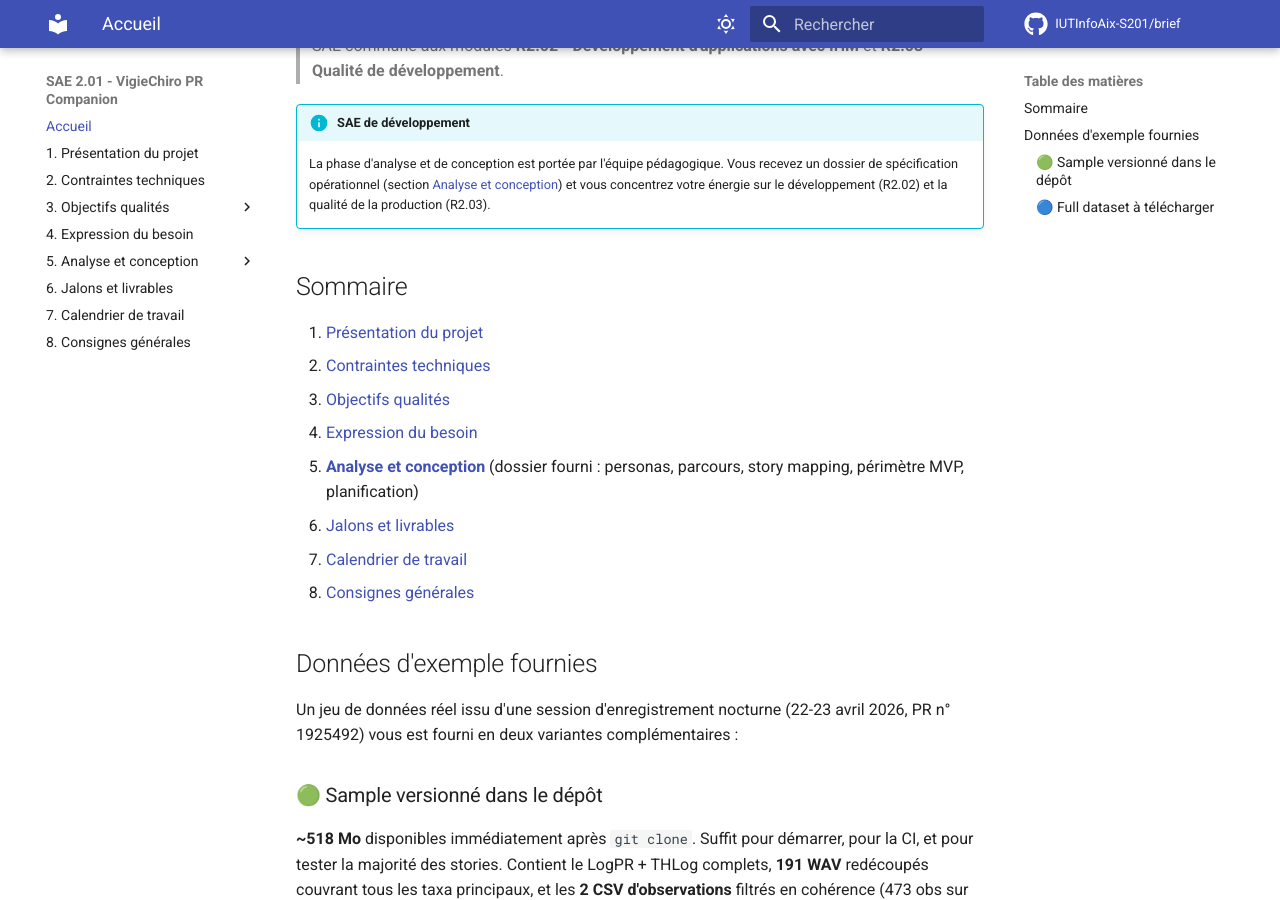
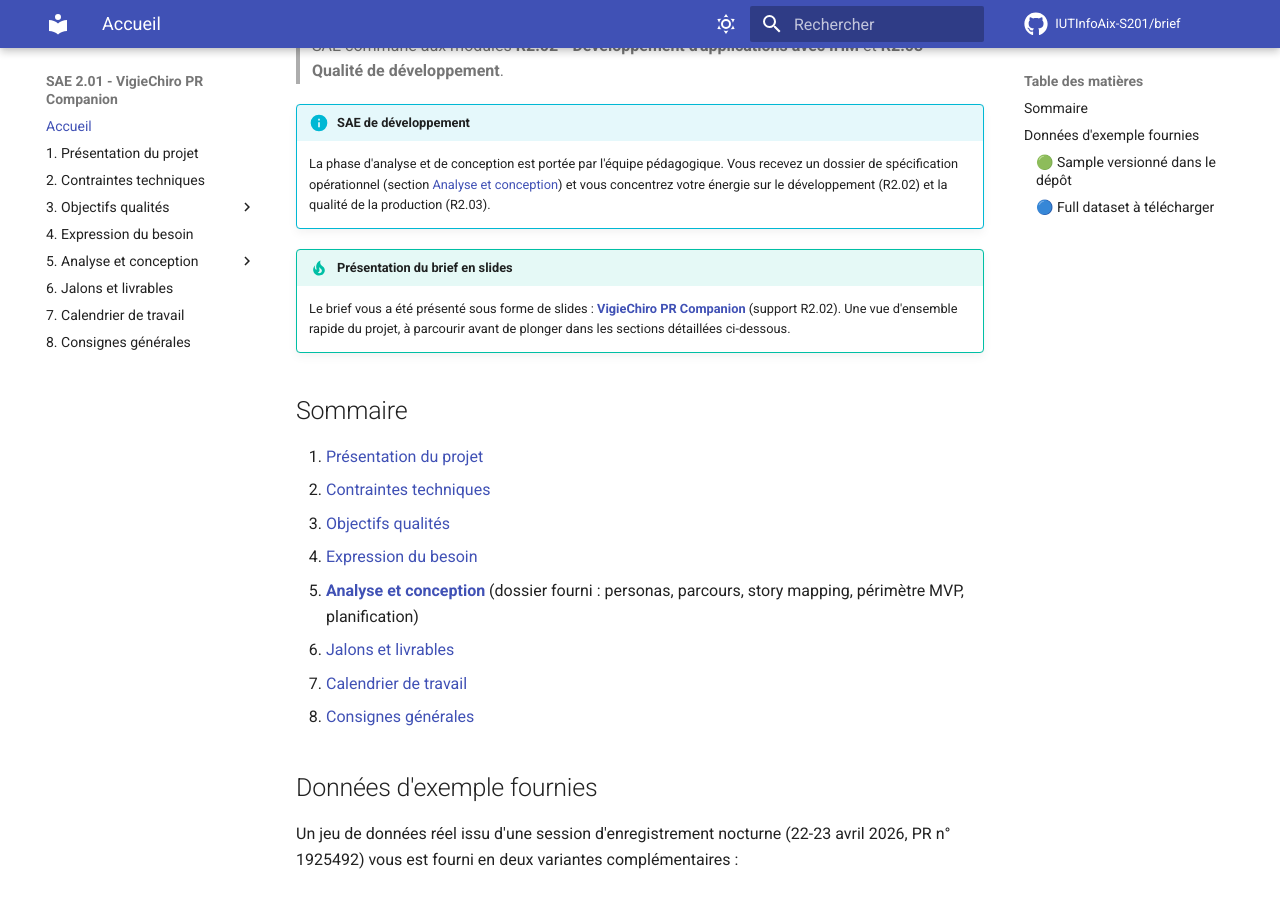
Before and after one commit to IUTInfoAix-S201/brief, an MkDocs documentation site: the page built from docs/index.md, in a window 1280 px wide and 900 px high, scrolled down 482 px. Built offline with MkDocs 1.6.1 and Material for MkDocs 9.7.7, drawn with Linux system fonts in a browser that asks for light colours; comment, search, counter and statistics services are not loaded.

Commit message:
docs: lien vers la presentation du brief en slides
Pointe vers le deck R2.02 (presentation-sae-2.01) depuis la page
d'accueil du site et le README, pour que les etudiants retrouvent
facilement la vue d'ensemble presentee en amphi.

```diff
--- a/docs/index.md
+++ b/docs/index.md
@@ -11,6 +11,9 @@
 
 !!! info "SAE de développement"
     La phase d'analyse et de conception est portée par l'équipe pédagogique. Vous recevez un dossier de spécification opérationnel (section [Analyse et conception](Analyse%20et%20conception/index.md)) et vous concentrez votre énergie sur le développement (R2.02) et la qualité de la production (R2.03).
+
+!!! tip "Présentation du brief en slides"
+    Le brief vous a été présenté sous forme de slides : [**VigieChiro PR Companion**](https://iutinfoaix-r202.github.io/cours/presentation-sae-2.01.html) (support R2.02). Une vue d'ensemble rapide du projet, à parcourir avant de plonger dans les sections détaillées ci-dessous.
 
 ## Sommaire
 
```
Also changed, not shown: README.md (+2 -0 lines).
